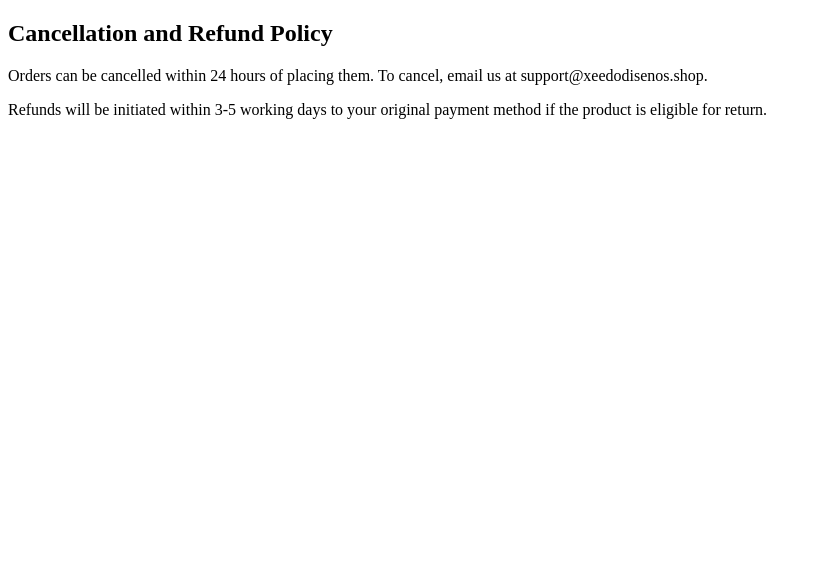
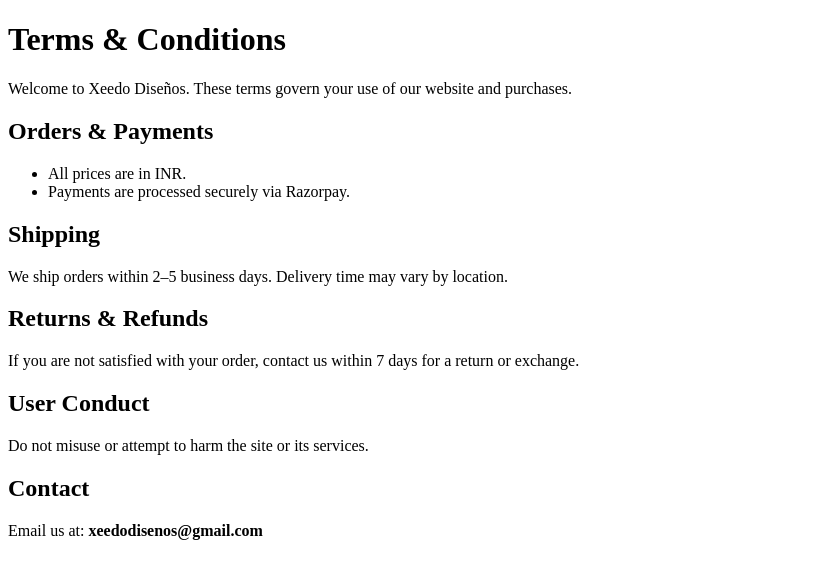
Before and after one commit to amjed0/xeedodisenos, a plain HTML site: page terms-and-conditions.html in a window 1280 px wide. Shown: the whole page, without its empty margins (0-821 px from the left). Drawn offline with Linux system fonts and the light colour scheme.

Commit message:
Update terms-and-conditions.html

```diff
--- a/terms-and-conditions.html
+++ b/terms-and-conditions.html
@@ -1,11 +1,30 @@
 <!DOCTYPE html>
-<html>
+<html lang="en">
 <head>
-  <title>Cancellation and Refund Policy - Xeedo Diseños</title>
+  <meta charset="UTF-8" />
+  <title>Terms and Conditions - Xeedo Diseños</title>
+  <meta name="viewport" content="width=device-width, initial-scale=1.0" />
 </head>
 <body>
-  <h2>Cancellation and Refund Policy</h2>
-  <p>Orders can be cancelled within 24 hours of placing them. To cancel, email us at support@xeedodisenos.shop.</p>
-  <p>Refunds will be initiated within 3-5 working days to your original payment method if the product is eligible for return.</p>
+  <h1>Terms & Conditions</h1>
+  <p>Welcome to Xeedo Diseños. These terms govern your use of our website and purchases.</p>
+
+  <h2>Orders & Payments</h2>
+  <ul>
+    <li>All prices are in INR.</li>
+    <li>Payments are processed securely via Razorpay.</li>
+  </ul>
+
+  <h2>Shipping</h2>
+  <p>We ship orders within 2–5 business days. Delivery time may vary by location.</p>
+
+  <h2>Returns & Refunds</h2>
+  <p>If you are not satisfied with your order, contact us within 7 days for a return or exchange.</p>
+
+  <h2>User Conduct</h2>
+  <p>Do not misuse or attempt to harm the site or its services.</p>
+
+  <h2>Contact</h2>
+  <p>Email us at: <strong>xeedodisenos@gmail.com</strong></p>
 </body>
 </html>
```
